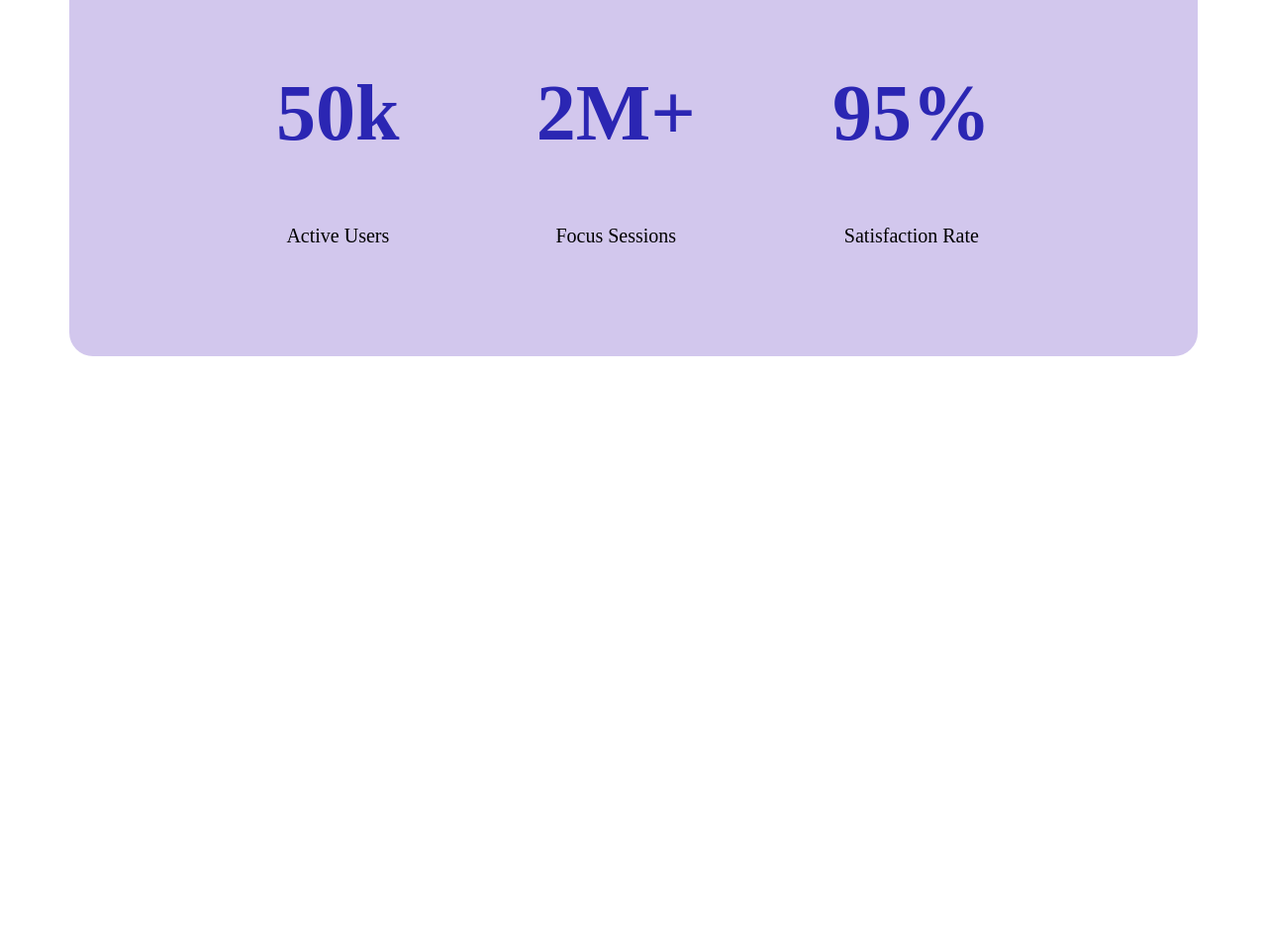
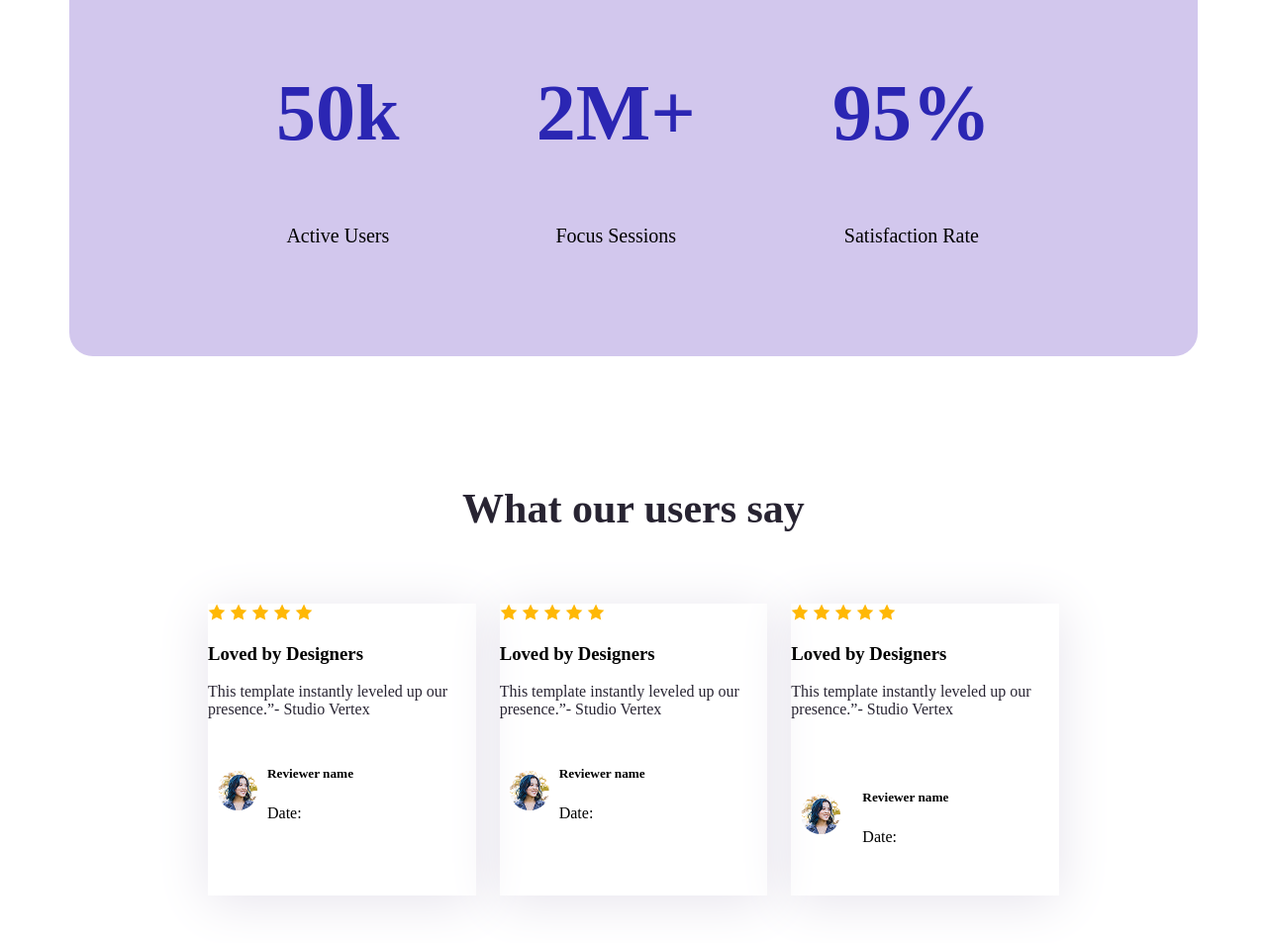
Before and after one commit to devjoydas/joy-s-assignment-01, a plain HTML site: page index.html in a window 1280 px wide. Shown: the part 1385-2338 px from the top of the page at 99% size. Before the commit the page ends 1753 px from the top, so only its background shows below. Drawn offline with Linux system fonts and the light colour scheme.

Commit message:
added review section with testimonials and ratings

```diff
--- a/index.html
+++ b/index.html
@@ -61,6 +61,83 @@
 
         </section>
 
+        <section class="review-section">
+            <h3 class="contant-tittle center ">What our users say</h3>
+            <div class="review">
+                <div class="review-container  ">
+                <div class="review-star">
+                    <img src="image/icon-star.png" alt="">
+                    <img src="image/icon-star.png" alt="">
+                    <img src="image/icon-star.png" alt="">
+                    <img src="image/icon-star.png" alt="">
+                    <img src="image/icon-star.png" alt="">
+                </div>
+                <h3 class="review-tittle">
+                    Loved by Designers
+                </h3>
+                <p class="review-description ">
+                    This template instantly leveled up our presence.”- Studio Vertex
+                </p>
+
+                <div class="reviewwr-audiance ">
+                    <img class="review-avatar" src="image/avatar.png" alt="">
+                    <div class="flew-box">
+                        <h5 class="aud-name">Reviewer name</h5>
+                        <p class="date">Date:</p>
+                    </div>
+                </div>
+                </div>
+                <div class="review-container  ">
+                <div class="review-star">
+                    <img src="image/icon-star.png" alt="">
+                    <img src="image/icon-star.png" alt="">
+                    <img src="image/icon-star.png" alt="">
+                    <img src="image/icon-star.png" alt="">
+                    <img src="image/icon-star.png" alt="">
+
+                </div>
+                <h3 class="review-tittle">
+                    Loved by Designers
+                </h3>
+                <p class="review-description ">
+                    This template instantly leveled up our presence.”- Studio Vertex
+                </p>
+
+                <div class="reviewwr-audiance ">
+                    <img class="review-avatar" src="image/avatar.png" alt="">
+                    <div class="flew-box">
+                        <h5 class="aud-name">Reviewer name</h5>
+                        <p class="date">Date:</p>
+                    </div>
+                </div>
+                 </div>
+                <div class="review-container  ">
+                <div class="review-star">
+                    <img src="image/icon-star.png" alt="">
+                    <img src="image/icon-star.png" alt="">
+                    <img src="image/icon-star.png" alt="">
+                    <img src="image/icon-star.png" alt="">
+                    <img src="image/icon-star.png" alt="">
+                </div>
+                <h3 class="review-tittle">
+                    Loved by Designers
+                </h3>
+                <p class="review-description ">
+                    This template instantly leveled up our presence.”- Studio Vertex
+                </p>
+
+                <div class="reviewwr-audiance ">
+                    <img class="review-avatar" src="image/avatar.png" alt="">
+                    <div class="flex-box">
+                        <h5 class="aud-name">Reviewer name</h5>
+                        <p class="date">Date:</p>
+                    </div>
+                </div>
+                </div>
+            </div>
+        </section>
+
+
     </main>
 
     <footer>
--- a/style.css
+++ b/style.css
@@ -128,3 +128,50 @@ header nav h3{
   padding-top: 0px;
   padding-bottom: 40px;
 }
+
+
+/* review section style */
+.review-section{
+  margin: 130px 140px;
+}
+.review{
+  display: flex;
+  justify-content: space-around;
+  gap: 24px;
+  padding-top: 30px;
+
+
+}
+.review-container{
+  box-shadow: 0px 6px 50px 0px;
+  color: #e6e3ec;
+}
+.review-tittle{
+ color: #000000;
+}
+.review-description{
+  color: #282432;
+}
+.reviewwr-audiance{
+   display: flex;
+    align-items: center;
+    gap: 10px;
+    padding: 10px;
+}
+.flex-box{
+   padding: 24px 12px;
+}
+.aud-name{
+   color: #000000;
+}
+.date{
+
+   color: #000000;
+}
+
+.review-avatar {
+    width: 40px;
+    height: 40px;
+    border-radius: 50%;
+    object-fit: cover;
+}
```
